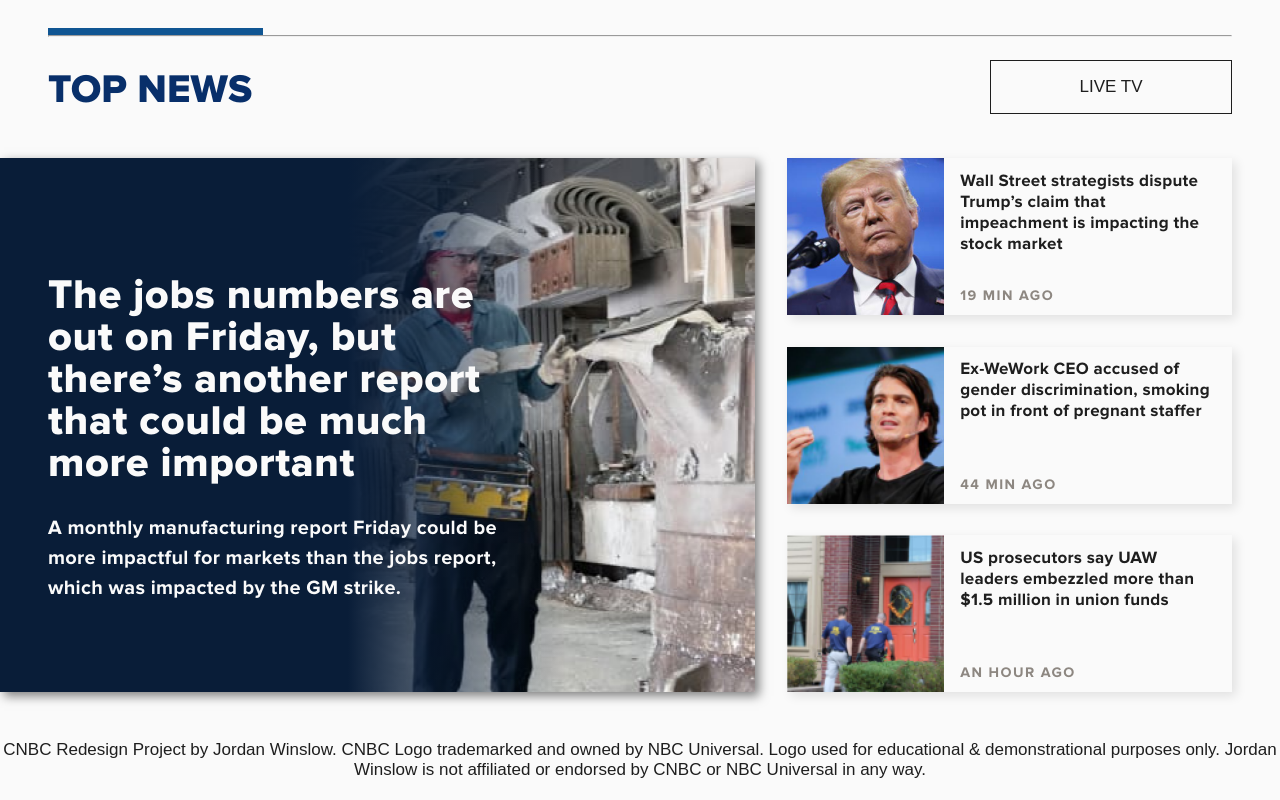
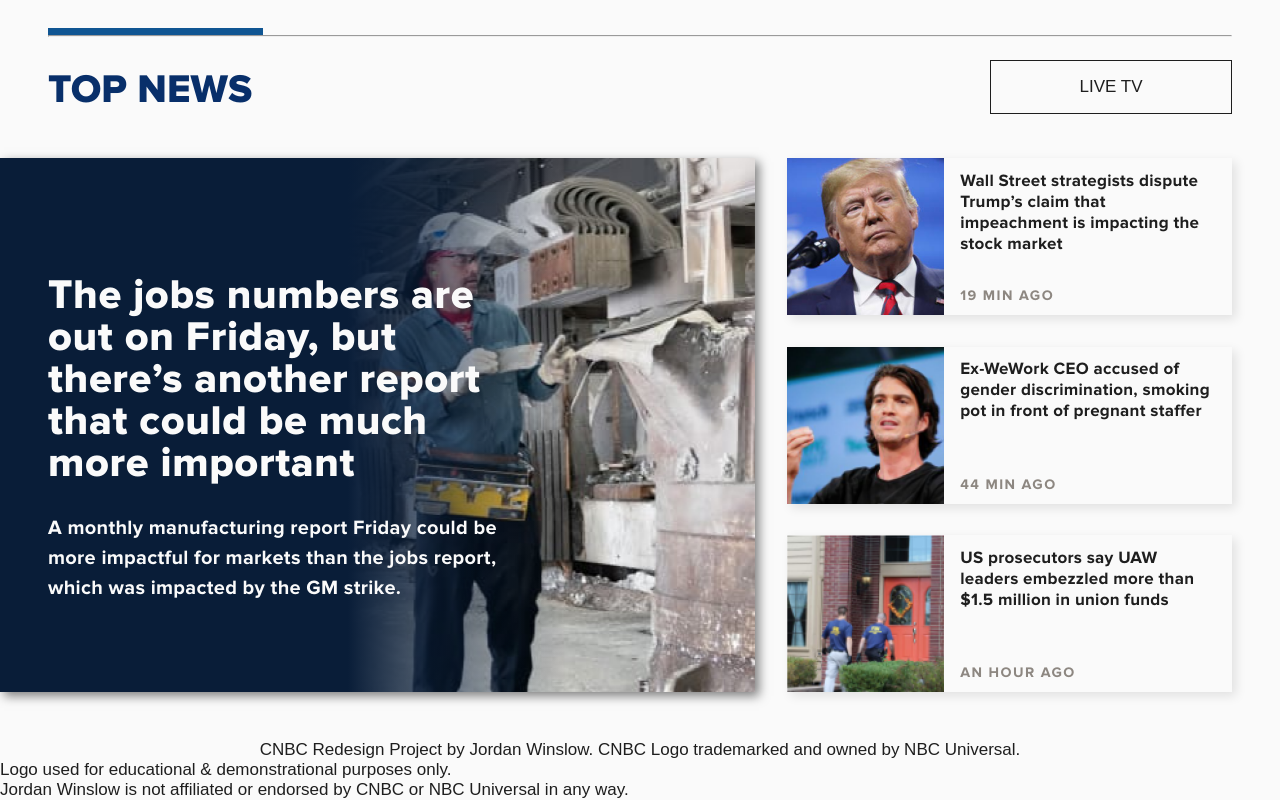
Before and after one commit to JordanWinslow/cnbc-redesign, a React (Create React App) app: page / in a window 1280 px wide. Shown: the part 267-1067 px from the top of the page. Built offline with nearby package versions, Linux system fonts and the light colour scheme; a web font is replaced by a local one.

Commit message:
added alt attributes

```diff
--- a/src/App.js
+++ b/src/App.js
@@ -14,9 +14,12 @@ function App() {
       <FullWidthHero />
       <p align="center" style={{ marginTop: "3rem" }}>
         CNBC Redesign Project by Jordan Winslow. CNBC Logo trademarked and owned
-        by NBC Universal. Logo used for educational & demonstrational purposes
-        only. Jordan Winslow is not affiliated or endorsed by CNBC or NBC
-        Universal in any way.
+        by NBC Universal.
+      </p>
+      <p>Logo used for educational & demonstrational purposes only.</p>
+      <p>
+        Jordan Winslow is not affiliated or endorsed by CNBC or NBC Universal in
+        any way.
       </p>
     </Fragment>
   )
--- a/src/components/hero-news-component/DesktopSideBar.jsx
+++ b/src/components/hero-news-component/DesktopSideBar.jsx
@@ -46,7 +46,7 @@ const DesktopSideBar = () => {
           <a href={button.link}>
             <Button>
               <Text>{button.text}</Text>
-              <img src={button.icon} />
+              <img src={button.icon} alt="Arrow Icon" />
             </Button>
           </a>
         )
```
